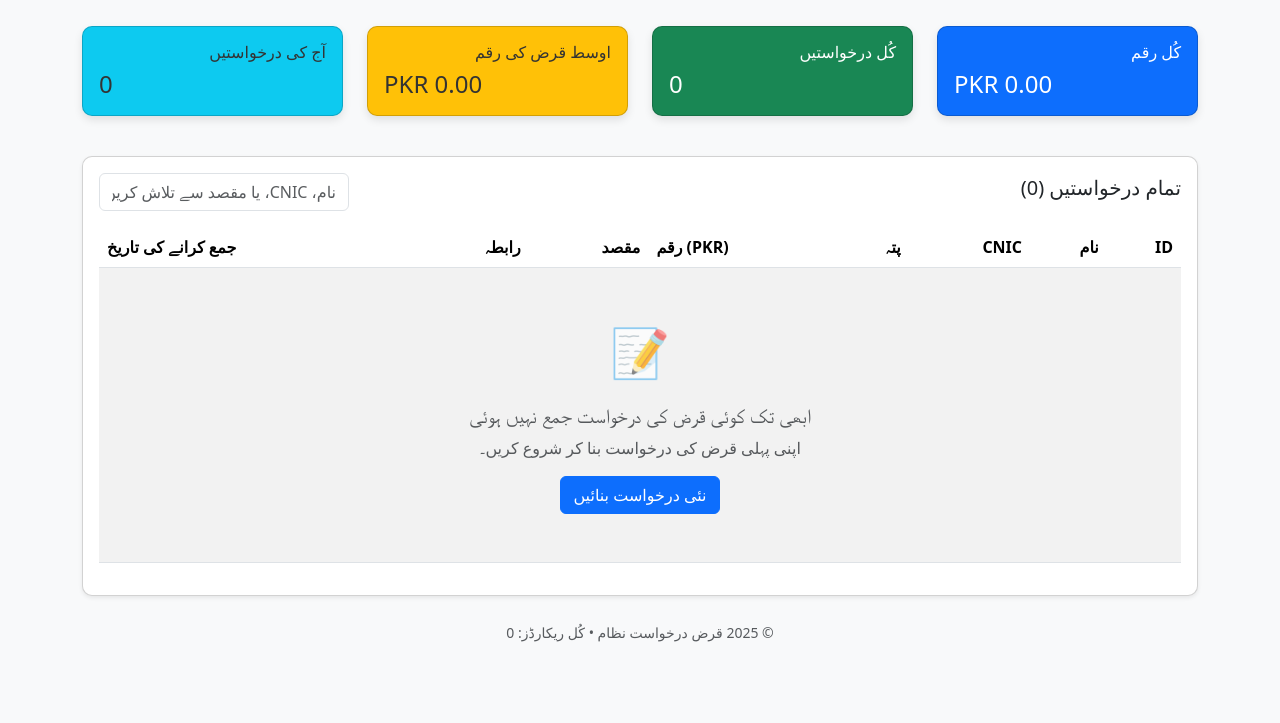
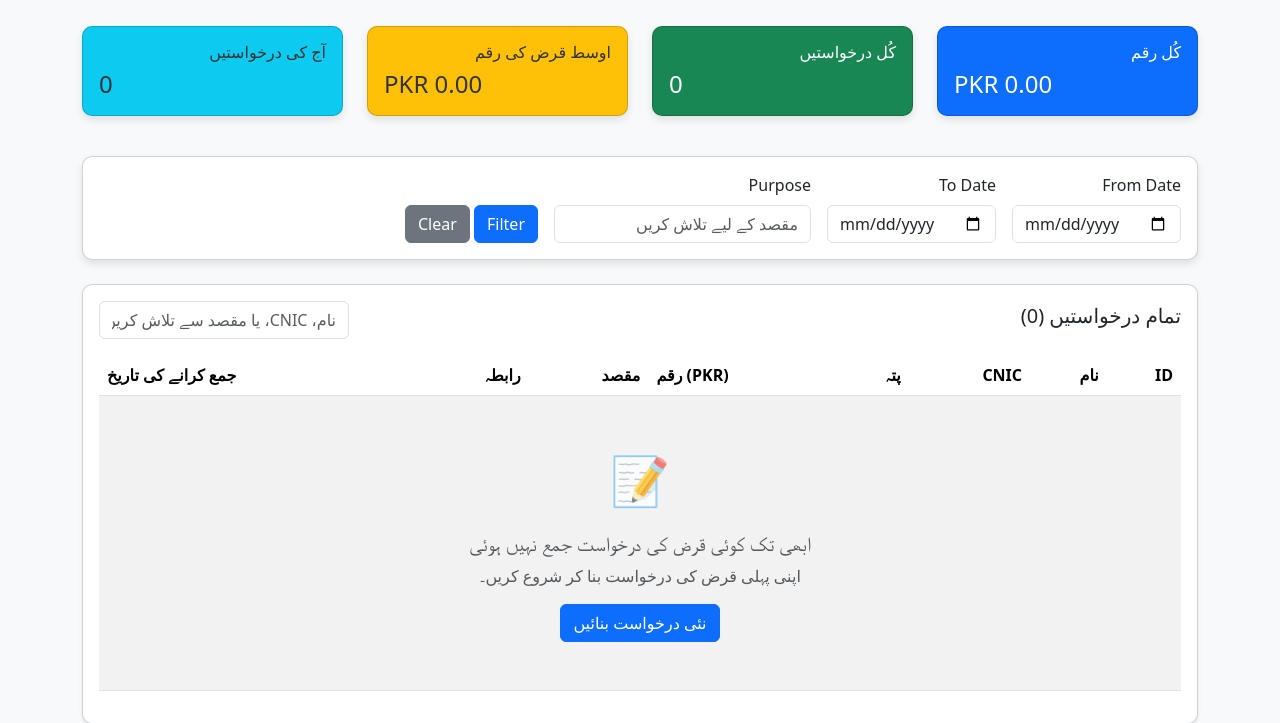
Before and after one commit to ghazanfariqbal630/Loan-Application, a Flask app: page /dashboard in a window 1280 px wide. Shown: the part 580-1303 px from the top of the page. Before the commit the page ends 1222 px from the top, so only its background shows below. Run offline with Flask 3, Linux system fonts and the light colour scheme; the visitor is signed in with stand-in values (Sample User, id 1).

Commit message:
Update dashboard.html

```diff
--- a/templates/dashboard.html
+++ b/templates/dashboard.html
@@ -182,6 +182,70 @@
         </div>
       </div>
     </div>
+    <!-- Filters Section -->
+<div class="card mb-4">
+  <div class="card-body d-flex flex-wrap gap-3 align-items-end">
+    <div>
+      <label for="fromDate" class="form-label">From Date</label>
+      <input type="date" id="fromDate" class="form-control">
+    </div>
+    <div>
+      <label for="toDate" class="form-label">To Date</label>
+      <input type="date" id="toDate" class="form-control">
+    </div>
+    <div>
+      <label for="purposeFilter" class="form-label">Purpose</label>
+      <input type="text" id="purposeFilter" class="form-control" placeholder="مقصد کے لیے تلاش کریں">
+    </div>
+    <div>
+      <button id="applyFilter" class="btn btn-primary">Filter</button>
+      <button id="clearFilter" class="btn btn-secondary">Clear</button>
+    </div>
+  </div>
+</div>
+
+<script>
+  // Existing search functionality
+  document.getElementById('searchInput').addEventListener('input', function(e) {
+    const searchTerm = e.target.value.toLowerCase();
+    const rows = document.querySelectorAll('#applicationsTable tbody tr');
+    rows.forEach(row => {
+      const text = row.textContent.toLowerCase();
+      row.style.display = text.includes(searchTerm) ? '' : 'none';
+    });
+  });
+
+  // Filter by Date & Purpose
+  document.getElementById('applyFilter').addEventListener('click', function() {
+    const from = document.getElementById('fromDate').value;
+    const to = document.getElementById('toDate').value;
+    const purpose = document.getElementById('purposeFilter').value.toLowerCase();
+
+    const rows = document.querySelectorAll('#applicationsTable tbody tr');
+    rows.forEach(row => {
+      const dateText = row.cells[7].textContent.trim().split(' ')[0]; // YYYY-MM-DD
+      const rowPurpose = row.cells[5].textContent.trim().toLowerCase();
+
+      let show = true;
+      if (from && dateText < from) show = false;
+      if (to && dateText > to) show = false;
+      if (purpose && !rowPurpose.includes(purpose)) show = false;
+
+      row.style.display = show ? '' : 'none';
+    });
+  });
+
+  // Clear Filter
+  document.getElementById('clearFilter').addEventListener('click', function() {
+    document.getElementById('fromDate').value = '';
+    document.getElementById('toDate').value = '';
+    document.getElementById('purposeFilter').value = '';
+
+    const rows = document.querySelectorAll('#applicationsTable tbody tr');
+    rows.forEach(row => row.style.display = '');
+  });
+</script>
+
 
     <!-- Search and Table -->
     <div class="card shadow-sm">
```
